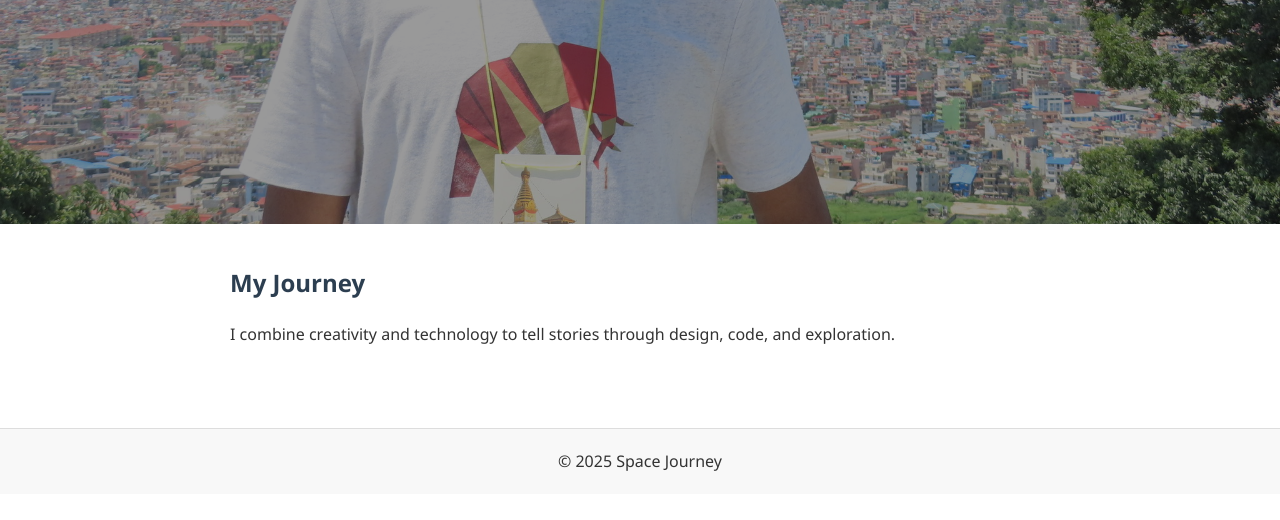
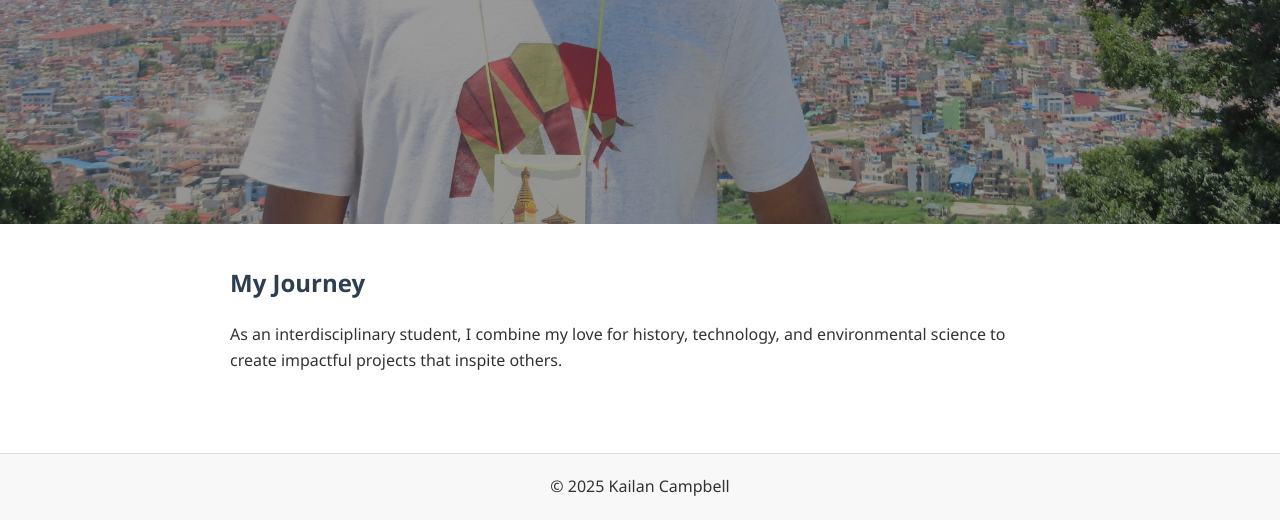
Before and after one commit to KailanCampbell/Kailan-s-Personal-Portfolio, a plain HTML site: page about.html in a window 1280 px wide. Shown: the part 477-997 px from the top of the page. Before the commit the page ends 971 px from the top, so only its background shows below. Drawn offline with Linux system fonts and the light colour scheme.

Commit message:
Update about.html

```diff
--- a/about.html
+++ b/about.html
@@ -26,11 +26,11 @@
 
   <main class="content">
     <h2>My Journey</h2>
-    <p>I combine creativity and technology to tell stories through design, code, and exploration.</p>
+    <p>As an interdisciplinary student, I combine my love for history, technology, and environmental science to create impactful projects that inspite others.</p>
   </main>
 
   <footer>
-    <p>© 2025 Space Journey</p>
+    <p>© 2025 Kailan Campbell</p>
   </footer>
 </body>
 </html>
```
